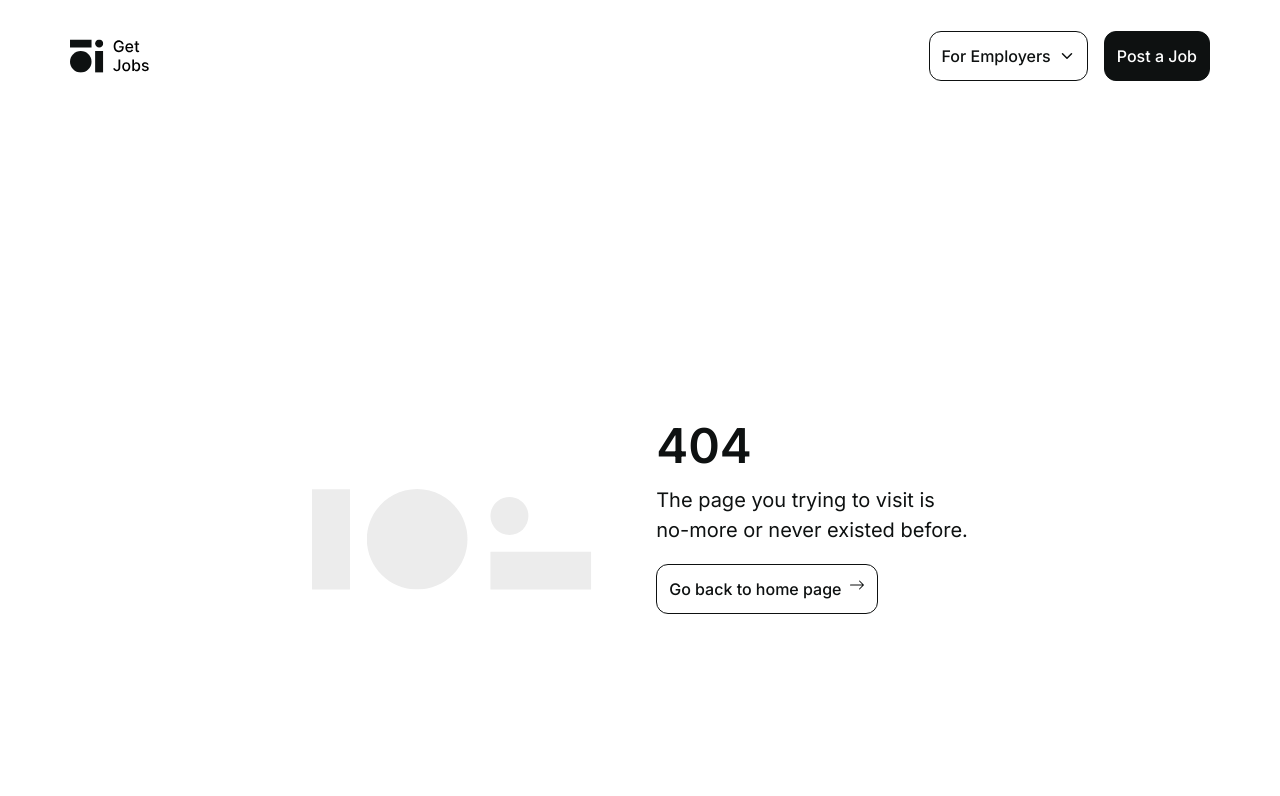
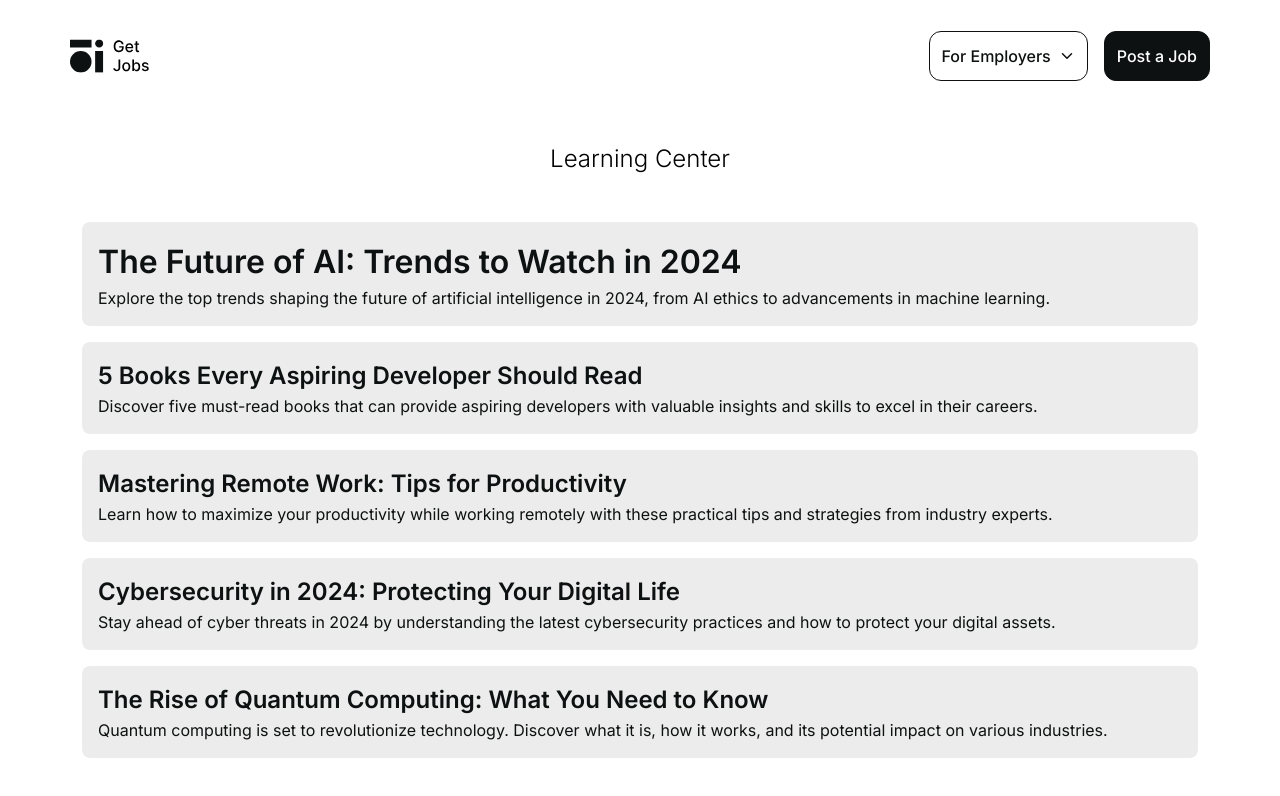
Before and after one commit to jobfinder456/Frontend, a Next.js app: page /blogs in a window 1280 px wide. Before the commit this address had no page. Shown: the top 796 px of the page. Built offline with nearby package versions, Linux system fonts and the light colour scheme.

Commit message:
blog created

```diff
--- /dev/null
+++ b/src/app/blogs/page.jsx
@@ -0,0 +1,89 @@
+"use client";
+import Loader from "@/components/Loader";
+import Navbar from "@/components/Navbar";
+import Link from "next/link";
+import React from "react";
+
+function BlogsPage() {
+  return (
+    <div className="relative max-w-[73.75rem] mx-auto min-h-screen overflow-hidden">
+      <Navbar />
+      {false && <Loader />}
+      <div className="p-[2rem] flex flex-col gap-[1rem]">
+        <h1 className="text-[1rem] md:text-[1.5rem] font-light leading-tight text-center mb-[2rem]">
+          Learning Center
+        </h1>
+        <div className="flex flex-col gap-[1rem]">
+          <Link
+            href={"/"}
+            className="bg-background rounded-[0.5rem] p-[1rem] text-base-1 hover:pl-[1.25rem] hover:text-accent-blue-1 transition-all"
+          >
+            <h3 className="text-[2rem] font-semibold">
+              The Future of AI: Trends to Watch in 2024
+            </h3>
+            <p>
+              Explore the top trends shaping the future of artificial
+              intelligence in 2024, from AI ethics to advancements in machine
+              learning.
+            </p>
+          </Link>
+
+          <Link
+            href={"/"}
+            className="bg-background rounded-[0.5rem] p-[1rem] text-base-1 hover:pl-[1.25rem] hover:text-accent-blue-1 transition-all"
+          >
+            <h3 className="text-[1.5rem] font-semibold">
+              5 Books Every Aspiring Developer Should Read
+            </h3>
+            <p>
+              Discover five must-read books that can provide aspiring developers
+              with valuable insights and skills to excel in their careers.
+            </p>
+          </Link>
+
+          <Link
+            href={"/"}
+            className="bg-background rounded-[0.5rem] p-[1rem] text-base-1 hover:pl-[1.25rem] hover:text-accent-blue-1 transition-all"
+          >
+            <h3 className="text-[1.5rem] font-semibold">
+              Mastering Remote Work: Tips for Productivity
+            </h3>
+            <p>
+              Learn how to maximize your productivity while working remotely
+              with these practical tips and strategies from industry experts.
+            </p>
+          </Link>
+
+          <Link
+            href={"/"}
+            className="bg-background rounded-[0.5rem] p-[1rem] text-base-1 hover:pl-[1.25rem] hover:text-accent-blue-1 transition-all"
+          >
+            <h3 className="text-[1.5rem] font-semibold">
+              Cybersecurity in 2024: Protecting Your Digital Life
+            </h3>
+            <p>
+              Stay ahead of cyber threats in 2024 by understanding the latest
+              cybersecurity practices and how to protect your digital assets.
+            </p>
+          </Link>
+
+          <Link
+            href={"/"}
+            className="bg-background rounded-[0.5rem] p-[1rem] text-base-1 hover:pl-[1.25rem] hover:text-accent-blue-1 transition-all"
+          >
+            <h3 className="text-[1.5rem] font-semibold">
+              The Rise of Quantum Computing: What You Need to Know
+            </h3>
+            <p>
+              Quantum computing is set to revolutionize technology. Discover
+              what it is, how it works, and its potential impact on various
+              industries.
+            </p>
+          </Link>
+        </div>
+      </div>
+    </div>
+  );
+}
+
+export default BlogsPage;
--- /dev/null
+++ b/src/app/create-blog/page.jsx
@@ -0,0 +1,70 @@
+"use client";
+import Loader from "@/components/Loader";
+import Navbar from "@/components/Navbar";
+import Tiptap from "@/components/Tiptap";
+import axios from "axios";
+import React, { useState } from "react";
+
+function BlogsPage() {
+  const [details, setDetails] = useState({
+    title: "",
+    content: "",
+  });
+  const [loader, setLoader] = useState(false)
+
+  const handleChange = (e) => {
+    const { name, value } = e.target;
+    setDetails((prevDetails) => ({
+      ...prevDetails,
+      [name]: value,
+    }));
+  };
+
+  const handleContentChange = (newContent) => {
+    setDetails((prevDetails) => ({
+      ...prevDetails,
+      content: newContent,
+    }));
+  };
+
+  const onPost = async () => {
+    try {
+      setLoader(true)
+      const response = await axios.post("", details);
+      console.log(response);
+    } catch (error) {
+      console.log(error);
+    } finally {
+      setLoader(false)
+    }
+  };
+
+  return (
+    <div className="relative max-w-[73.75rem] mx-auto min-h-screen overflow-hidden p-[1rem]">
+      <Navbar />
+      {loader && <Loader />}
+      <div className="w-[100%] flex flex-col items-end justify-center gap-[1rem] relative">
+        <div className="w-[100%] bg-background rounded-[1rem] p-[1rem] flex flex-col gap-[0.5rem]">
+          <label className="form-label">Title</label>
+          <input
+            type="text"
+            name="title"
+            className="form-inp"
+            value={details.title}
+            onChange={handleChange}
+          />
+          <label className="form-label mt-[1rem]">Content</label>
+          <Tiptap setDesc={handleContentChange} oldDesc={details.content} />
+        </div>
+        <button
+          onClick={onPost}
+          className="w-[20%] bg-accent-blue-1 p-[8px] md:p-[12px] text-[1.2rem] font-medium rounded-[8px] text-white"
+        >
+          Post
+        </button>
+      </div>
+    </div>
+  );
+}
+
+export default BlogsPage;
--- a/src/components/Button.jsx
+++ b/src/components/Button.jsx
@@ -9,10 +9,10 @@ const Button = ({ title }) => {
 
   return (
     <motion.div
-      initial={{ maxWidth: "450px" }}
-      animate={{ width: width ? "200%" : "" }}
+      initial={{ minWidth: "256px" }}
+      animate={{ width: width ? "80%" : "" }}
       transition={{
-        ease: "easeOut",
+        ease: "linear",
         duration: 3,
       }}
       onClick={() => setWidth(true)}
--- a/src/components/Tiptap.jsx
+++ b/src/components/Tiptap.jsx
@@ -136,7 +136,7 @@ const Tiptap = ({ setDesc, oldDesc }) => {
         </button>
       </div>
 
-      <EditorContent editor={editor} className="form-inp rounded-[8px]" />
+      <EditorContent editor={editor} className="form-inp bg-white rounded-[8px]" />
     </div>
   );
 };
```
Also changed, not shown: src/components/tiptap.css (+12 -2 lines).
